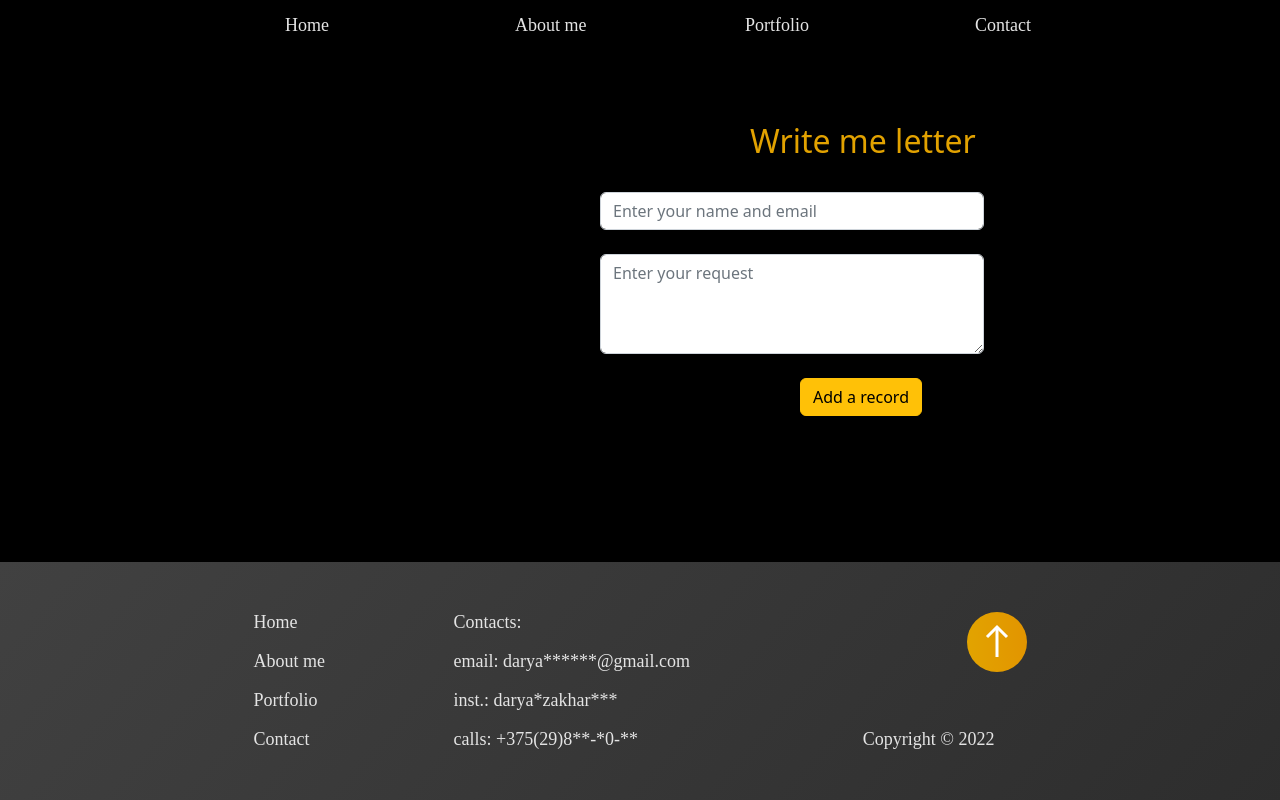
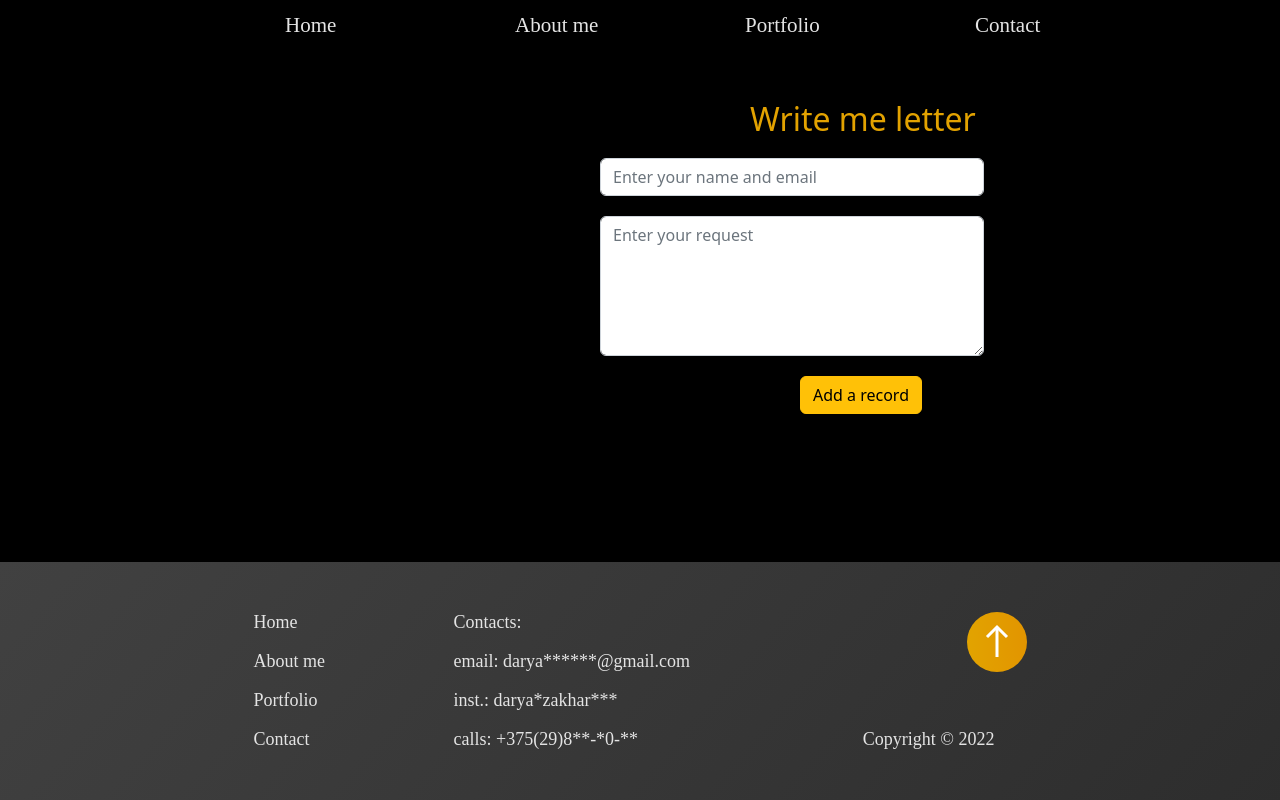
Before and after one commit to Daryazakhar89/Python-courses, a Django app: page /my_request in a window 1280 px wide. Run offline with Django 4.2, Linux system fonts and the light colour scheme.

Commit message:
refactor: did clean code and workchecked the website

```diff
--- a/final_project/my_server/my_server/settings.py
+++ b/final_project/my_server/my_server/settings.py
@@ -109,7 +109,7 @@ AUTH_PASSWORD_VALIDATORS = [
 # Internationalization
 # https://docs.djangoproject.com/en/4.1/topics/i18n/
 
-LANGUAGE_CODE = 'ru'
+LANGUAGE_CODE = 'en'
 
 TIME_ZONE = 'Europe/Minsk'
 
--- a/final_project/my_server/my_site/models.py
+++ b/final_project/my_server/my_site/models.py
@@ -11,5 +11,5 @@ class MySite(models.Model):
 
     class Meta:
         verbose_name = "work request"
-        verbose_name_plural = "My works"
+        verbose_name_plural = "My requests"
         ordering = ['-id']
--- a/final_project/my_server/my_site/static/my_site/css/style.css
+++ b/final_project/my_server/my_site/static/my_site/css/style.css
@@ -41,7 +41,7 @@ body.main {
     font-family: 'Arodora Pro';
     font-style: normal;
     font-weight: 300;
-    font-size: 18px;
+    font-size: 21px;
     line-height: 21px;
     display: flex;
     align-items: center;
@@ -197,18 +197,18 @@ body.main {
 
 .developer-photo {
     position: absolute;
-    transform: scale(2);
+    transform: scale(1.8);
     z-index: 1;
     width: 456px;
     height: 408px;
-    left: 284px;
-    top: 16px;
+    left: 223px;
+    top: 28px;
     filter:contrast(1.4);
     background: url("../img/my_photo1.png");
 }
 .about-me {
     position: absolute;
-    width: 1920px;
+    width: 1903px;
     height: 1847px;
     left: 0px;
     top: 787px;
@@ -577,26 +577,26 @@ body.main {
     color: white;
 }
 
-.color-letter {
-    color: white;
-}
-
 #id_title.form-control {
     width: 30% ;
     margin-left: 600px;
+    margin-top: 20px;
 }
 
 #id_content.form-control {
     width: 30%;
-    height: 100px;
+    height: 140px;
     margin-left: 600px;
+    margin-top: 20px;
 }
 
-.color-letter {
+.color-letter-text {
     color: #E2A200;
     margin-left: 750px;
+    margin-top: 50px;
 }
 
 .btn-warning {
     margin-left: 800px;
+    margin-top: 20px;
 }
--- a/final_project/my_server/my_site/templates/my_site/footer_content.html
+++ b/final_project/my_server/my_site/templates/my_site/footer_content.html
@@ -1,10 +1,10 @@
 <div class="footer-wrapper">
   <div class="footer-content">
     <nav class="footer-content-nav">
-      <a href="#" class="footer-content-nav-link footer-font">Home</a>
-      <a href="#" class="footer-content-nav-link footer-font">About me</a>
-      <a href="#" class="footer-content-nav-link footer-font">Portfolio</a>
-      <a href="#" class="footer-content-nav-link footer-font">Contact</a>
+      <a href="/" class="footer-content-nav-link footer-font">Home</a>
+      <a href="/#about-me" class="footer-content-nav-link footer-font">About me</a>
+      <a href="/#portfolio-content" class="footer-content-nav-link footer-font">Portfolio</a>
+      <a href="#footer" class="footer-content-nav-link footer-font">Contact</a>
     </nav>
     <div class="footer-content-contacts footer-font">
       <p class="footer-content-text footer-font">Contacts:</p>
--- a/final_project/my_server/my_site/templates/my_site/main.html
+++ b/final_project/my_server/my_site/templates/my_site/main.html
@@ -12,22 +12,18 @@
 
 <body class="main">
   <div class="main-content">
-    {% block home %}
+    {% block body %}
     <div class="home">
       <header class="home-header">
         {% include 'my_site/navigation.html' %}
-        {% block home-title %}
         <div class="header-title">
           <div class="header-title-greeting">Hello</div>
           <div class="header-title-title">I'm Darya Zakhar</div>
           <div class="header-title-description">I am programming in Python, I have the skills of Django, SQL, HTML and
-            CSS.
-            Do you need a website, site design or programm in Python? Then write me</div>
+            CSS. Do you need a website, site design or programm in Python? Then write me</div>
           <a href="/my_request" class="header-title-action"><span class="header-title-action-text">Write me</span></a>
         </div>
-        {% endblock home-title %}
-        {% block home-developer %}
-        <div class="developer">
+          <div class="developer">
           <div class="developer-photo"></div>
           <div class="developer-circle">
           </div>
@@ -46,10 +42,8 @@
             <p class="developer-portfolio-button-text">SQL</p>
           </div>
         </div>
-        {% endblock home-developer %}
-      </header>
-      {% block about-me %}
-      <div id="about-me" class="about-me">
+        </header>
+       <div id="about-me" class="about-me">
         <p class="about-me-text-my-skills">My skills</p>
         <div class="about-me-skills">
           <div class="about-me-skill">
@@ -103,10 +97,7 @@
 
         </div>
       </div>
-      {% endblock about-me %}
     </div>
-    {% endblock home %}
-    {% block portfolio %}
     <div id="portfolio-content" class="portfolio-content">
       <div class="portfolio">portfolio</div>
       <div class="portfolio-text">I successfully completed Python developer courses. I got knowledge in OOP, SQLlite3 database,
@@ -117,14 +108,12 @@
         <div class="portfolio-image"></div>
       </div>
     </div>
-    {% endblock portfolio %}
+    {% endblock body %}
   </div>
-
   {% block footer %}
   <footer id="footer" class="footer">
     {% include 'my_site/footer_content.html' %}
   </footer>
   {% endblock footer %}
 </body>
-
 </html>
--- a/final_project/my_server/my_site/templates/my_site/my_request.html
+++ b/final_project/my_server/my_site/templates/my_site/my_request.html
@@ -1,15 +1,13 @@
 {% extends 'my_site/main.html' %}
 {% block title %}Write me letter{% endblock title %}
-{% block home %}
-    {% include 'my_site/navigation.html' %}<br><br><br>
-    <h2 class="color-letter">Write me letter</h2>
+{% block body %}
+    {% include 'my_site/navigation.html' %}
+    <h2 class="color-letter-text">Write me letter</h2>
     <form action="" method="post">
-        {% csrf_token %}<br>
-        {{ form.title }}<br>
-        {{ form.content }}<br>
+        {% csrf_token %}
+        {{ form.title }}
+        {{ form.content }}
         <button type="submit" class="btn btn-warning">Add a record</button>
     </form>
-{% endblock home %}
-{% block about-me %}{% endblock about-me %}
-{% block portfolio %}{% endblock portfolio %}
+{% endblock body %}
 {% block footer %}{% include 'my_site/footer_content.html' %}{% endblock %}
--- a/final_project/my_server/my_site/templates/my_site/navigation.html
+++ b/final_project/my_server/my_site/templates/my_site/navigation.html
@@ -2,5 +2,5 @@
     <a href="/" class="home-header-nav-link">Home</a>
     <a href="/#about-me" class="home-header-nav-link">About me</a>
     <a href="/#portfolio-content" class="home-header-nav-link">Portfolio</a>
-    <a href="/#footer" class="home-header-nav-link">Contact</a>
+    <a href="#footer" class="home-header-nav-link">Contact</a>
 </nav>
```
Also changed, not shown: final_project/my_server/db.sqlite3.
